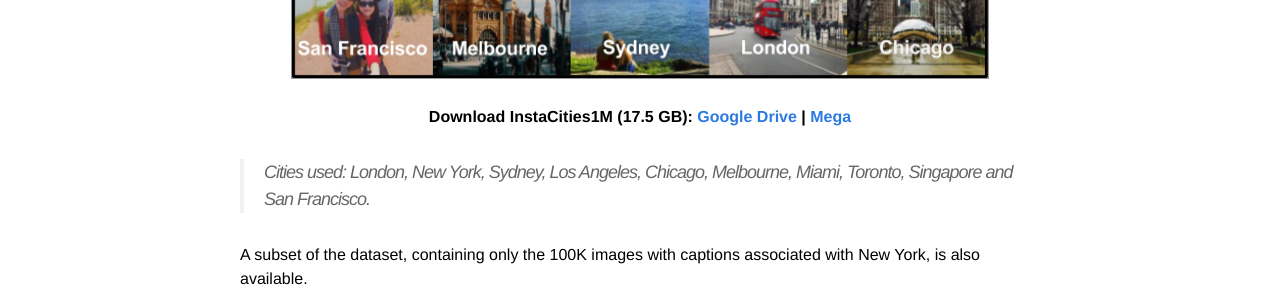
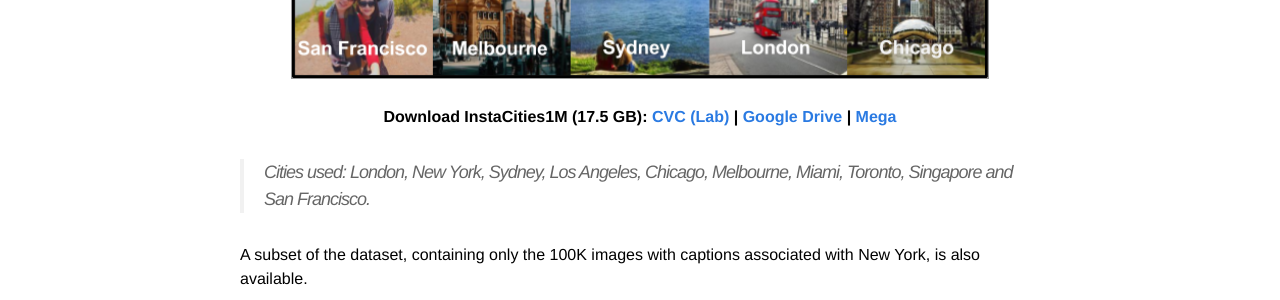
Before and after one commit to gombru/gombru.github.io, a Jekyll site: the page built from _posts/2018-08-01-InstaCities1M.markdown, in a window 1280 px wide. Shown: the part 680-980 px from the top of the page. Built offline with Jekyll 4.4.1, drawn with Linux system fonts in a browser that asks for light colours; comment, search, counter and statistics services are not loaded.

Commit message:
datasets

```diff
--- a/_posts/2018-08-01-InstaCities1M.markdown
+++ b/_posts/2018-08-01-InstaCities1M.markdown
@@ -19,6 +19,7 @@ I've have created a dataset of social media images with associated text, **Insta
 <p align="center">
 <b>
 Download InstaCities1M (17.5 GB):
+  <a href="http://datasets.cvc.uab.es/InstaCities1M/InstaCities1M.zip"> CVC (Lab) </a> |
   <a href="https://drive.google.com/file/d/1SCh8gSoyvrJ7N9OwlRcWc65zo1qf6SAy/view?usp=sharing"> Google Drive </a> |
   <a href="https://mega.nz/#!GRQkDSKD!kUN8JdZOHquqOwdMR4JHTsXBmWIRjnbFT70AWrQBaig"> Mega </a>
   </b>
--- a/_posts/2019-10-09-MMHS.markdown
+++ b/_posts/2019-10-09-MMHS.markdown
@@ -97,6 +97,8 @@ splits/test_ids.txt
 <p align="center">
 <b>
 	Download MMHS150K (6 GB)
+	<a href="http://datasets.cvc.uab.es/MMHS150K/MMHS150K.zip">CVC (Lab)</a>
+	|
 	<a href="https://drive.google.com/file/d/1S9mMhZFkntNnYdO-1dZXwF_8XIiFcmlF/view?usp=sharing">Google Drive</a>
 	|
 	<a href="https://mega.nz/#!2IQnmQDI!q_wNTGPqIdoN7uOxF_BfPZxsCmkjnxt5HrFNIeSOdYw">Mega</a>
```
